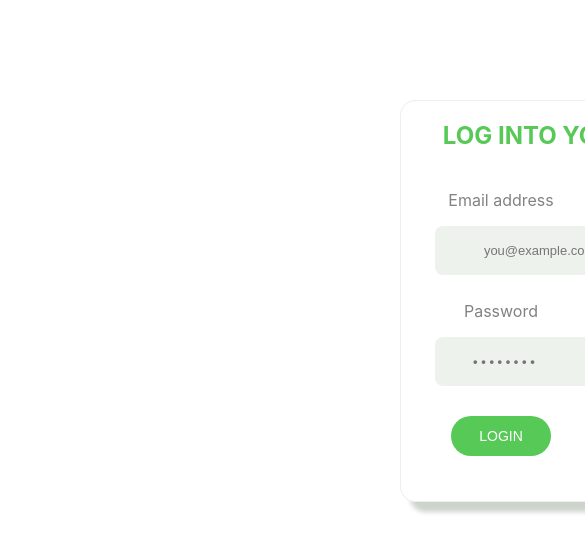
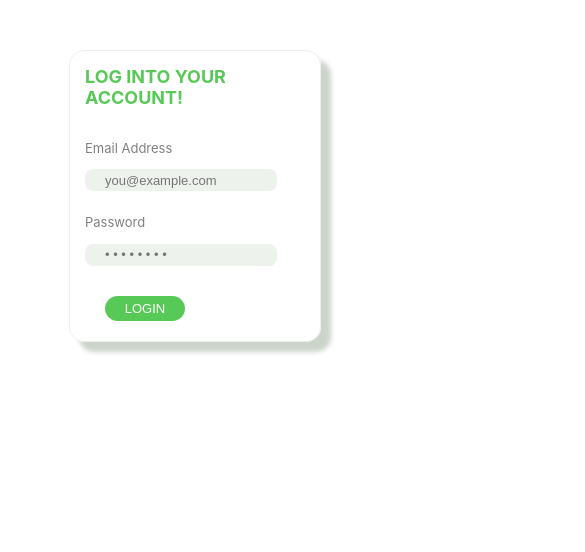
Before and after one commit to dbsSensei/reman-fe, a React (Create React App) app: page /login in a window 390 px wide. Shown: the top 552 px of the page, 585 px wide, since content can reach past the window. Built offline with nearby package versions, Linux system fonts and the light colour scheme.

Commit message:
Fixing responsive Login

```diff
--- a/src/components/login/login.css
+++ b/src/components/login/login.css
@@ -1,58 +1,41 @@
-.container {
-  text-align: center;
-  width: 90%;
+.container-login {
+  margin: 50px;
   }
-.card {
+
+  .card-login {
+    margin: auto;
+    width: 450px;
+    height: 390px;
+    /* background-color: rgb(252, 211, 206); */
     border: 1px solid #eee;
     box-shadow: 10px 10px 5px #ccd4cb;
-  height: 400px;
-  width: 550px;
-  margin-left: 400px;
-  margin-top: 100px;
     border-radius: 15px;
+    padding: 0 35px;
   }
 
-.title {
+  .title-login {
+    text-transform: uppercase;
     color: #57c957;
-  margin-right: 150px;
     margin-bottom: 40px;
   }
 
-.card-email {
-  margin-top: 10px;
+  .text-title {
+    font-size: 18px;
+    color: grey;
   }
 
-.title-email-password {
-  color: #818281;
-  margin-right: 350px;
+  .input-form {
+    width: 410px;
+    height: 47px;
+    background-color: #eef2ed;
+    border-radius: 8px;
+    padding-left: 20px;
+    border: none;
+    margin-bottom: 10px;
+    font-size: 17px;
   }
 
-.input-email {
-  background-color: #eef2ed;
-  width: 410px;
-  margin-right: 50px;
-  height: 47px;
-  font-size: 13px;
-  border: 0 solid white;
-  margin-bottom: 10px;
-  border-radius: 8px;
-  padding-left: 20px;
-}
-
-.input-password {
-  background-color: #eef2ed;
-  width: 410px;
-  margin-right: 50px;
-  height: 47px;
-  font-size: 13px;
-  border: 0 solid white;
-  margin-bottom: 30px;
-  border-radius: 8px;
-  font-weight: bold;
-  padding-left: 20px;
-}
-
-.btn {
+  .btn-login {
     background-color: #57c957;
     color: white;
     width: 100px;
@@ -60,6 +43,41 @@
     border: 0 solid white;
     font-size: 14px;
     border: 40px;
-  margin-right: 350px;
     border-radius: 30px;
+    margin-top: 20px;
+    margin-left: 20px;
+    cursor: pointer;
   }
+
+  @media (max-width: 480px) {
+    .container-login {
+      display: grid;
+      justify-content: center;
+    }
+
+    h1.title-login {
+      font-size: 18px;
+      margin-bottom: 32px;
+    }
+
+    p.text-title {
+      font-size: 13px;
+    }
+
+    .input-form {
+      width: 170px;
+      height: 20px;
+      font-size: 13px;
+    }
+
+    .card-login {
+      padding: 0 15px;
+      width: 220px;
+      height: 290px;
+    }
+    .btn-login {
+      width: 80px;
+      height: 25px;
+      font-size: 13px;
+    }
+  }
--- a/src/components/login/login.js
+++ b/src/components/login/login.js
@@ -31,35 +31,31 @@ function Login() {
   // console.log(password)
   return (
     <section>
-      <div className="container">
-        <div className="card">
-          <h1 className="title">LOG INTO YOUR ACCOUNT</h1>
+      <div className="container-login">
+        <div className="card-login">
+          <h1 className="title-login">log into your account!</h1>
           <form onSubmit={handleClick}>
-            <div>
-              <div className="card-email">
-                <p className="title-email-password">Email address</p>
-              </div>
+            <div className="form-email">
+              <p className="text-title">Email Address</p>
               <input
                 type="text"
+                className="input-form form-email"
+                placeholder="you@example.com"
                 value={email}
                 onChange={handleUsername}
-                placeholder="        you@example.com"
-                className="input-email"
               />
             </div>
-            <div>
-              <div>
-                <p className="title-email-password">Password</p>
-              </div>
+            <div className="form-password">
+              <p className="text-title">Password</p>
               <input
-                type="password"
-                className="input-password"
-                placeholder="     • • • • • • • •"
+                type="text"
+                className="input-form form-password"
+                placeholder="• • • • • • • •"
                 value={password}
                 onChange={handlePassword}
               />
             </div>
-            <button type="submit" className="btn">
+            <button type="submit" className="btn-login">
               LOGIN
             </button>
           </form>
--- a/src/components/register/register.css
+++ b/src/components/register/register.css
@@ -46,6 +46,7 @@ margin: 50px;
   border-radius: 30px;
   margin-top: 20px;
   margin-left: 20px;
+  cursor: pointer;
 }
 
 @media (max-width: 480px) {
```
Also changed, not shown: 1 other file (tests, documents, lock files or other folders). Lines whose indentation alone changed are shown as unchanged.
